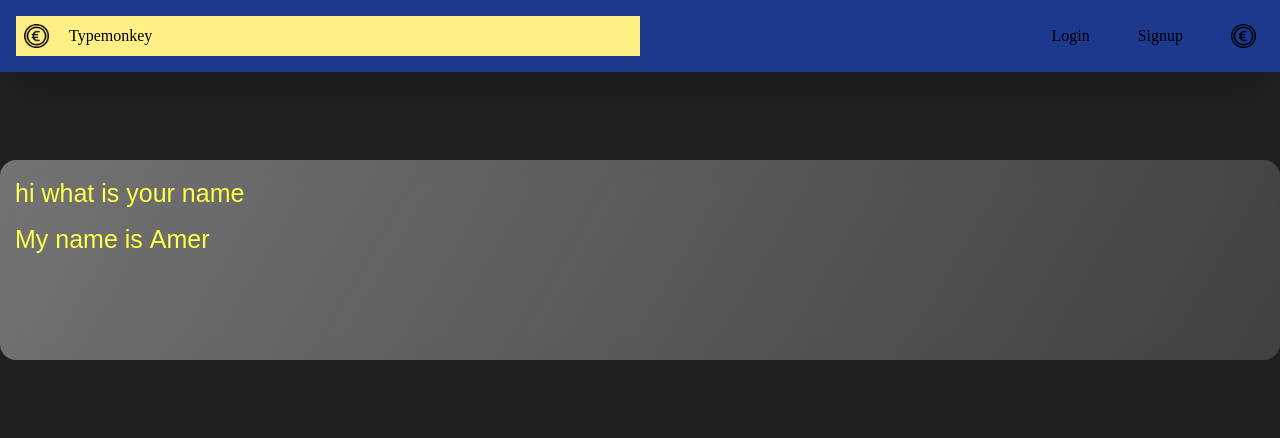
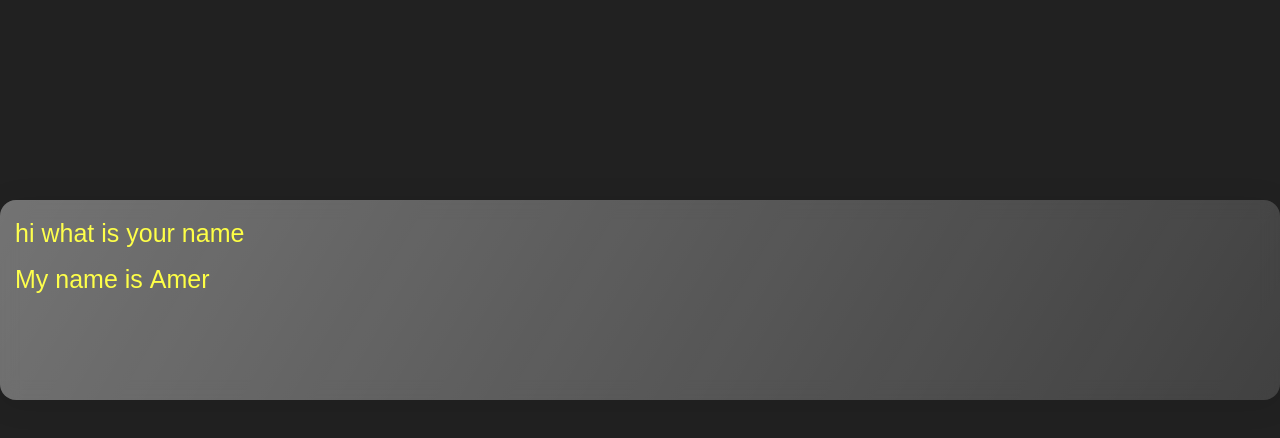
Before and after one commit to Mat-hew-24/typing-test-app, a Next.js app: page / in a window 1280 px wide. Shown: the top 438 px of the page. Built offline with nearby package versions, Linux system fonts and the light colour scheme.

Commit message:
typing and checking correctness done

```diff
--- a/app/components/mainPage.module.css
+++ b/app/components/mainPage.module.css
@@ -6,7 +6,7 @@
 
 .wordBox {
   display: flex;
-  top: 20%;
+  top: 200px;
   width: 100%;
   height: 200px;
   padding: 15px;
@@ -63,16 +63,35 @@
 }
 
 .line {
-  display: flex;
+  display: block; /* stack lines vertically */
   margin-bottom: 8px;
 }
 
 .word {
-  display: flex;
+  display: inline; /* keep words inline */
 }
 
 .letter {
-  display: inline-block;
-  color: #feff04;
-  /* Add your letter styling here */
+  display: inline-block; /* or just inline */
+  margin: 0;
+  padding: 0;
+  /* your other styles */
 }
+.correct {
+  color: #22c55e; /* green-500 */
+}
+.incorrect {
+  color: #ef4444; /* red-500 */
+}
+
+.textBox {
+  opacity: 0;
+  position: absolute;
+  left: 0;
+  top: 0;
+  width: 100%;
+  height: 100%;
+  z-index: 10;
+  resize: none;
+  pointer-events: auto;
+}
--- a/app/components/typingBox.tsx
+++ b/app/components/typingBox.tsx
@@ -1,36 +1,66 @@
+"use client";
+
+import React, { useState } from "react";
 import styles from "./mainPage.module.css";
 
-function strToNestedArray(str: string): string[][][] {
-  return str
-    .split("\n") // Split into lines
-    .map(
-      (line) =>
-        line
-          .trim()
-          .split(/\s+/) // Split into words (by spaces or tabs)
-          .map((word) => [...word]) // Split each word into characters
-    );
+function strToNestedArray(str: string): string[][] {
+  return str.split("\n").map((line) => [...line]);
 }
 
-export default function typingBox() {
-  const lettersArr = strToNestedArray("hi what is your name\nMy name is Amer");
+const targetText = "hi what is your name\nMy name is Amer";
+
+export default function TypingBox() {
+  const [userInput, setUserInput] = useState("");
+  const lettersArr = strToNestedArray(targetText);
+
+  // Flatten the target text for comparison (preserves spaces and newlines)
+  const flatTarget = targetText.split("");
+  const flatInput = userInput.split("");
+
+  // Handle input
+  const handleChange = (e: React.ChangeEvent<HTMLTextAreaElement>) => {
+    setUserInput(e.target.value);
+  };
+
+  let inputIndex = 0;
+
   return (
+    <div>
+      <textarea
+        value={userInput}
+        onChange={handleChange}
+        className={styles.textBox}
+        autoFocus
+        tabIndex={0}
+      />
       <div className={styles.wordBox}>
         {lettersArr.map((words, lineIdx) => (
           <div className={styles.line} key={lineIdx}>
-          {words.map((letters, wordIdx) => (
+            {words.map((word, wordIdx) => (
               <span className={styles.word} key={wordIdx}>
-              {letters.map((letter, letterIdx) => (
-                <span className={styles.letter} key={letterIdx}>
+                {[...word].map((letter, letterIdx) => {
+                  const currentInput = flatInput[inputIndex];
+                  let letterClass = styles.letter;
+                  if (currentInput !== undefined) {
+                    if (currentInput === letter) {
+                      letterClass += " " + styles.correct;
+                    } else {
+                      letterClass += " " + styles.incorrect;
+                    }
+                  }
+                  inputIndex++;
+                  return (
+                    <span className={letterClass} key={letterIdx}>
                       {letter === " " ? "\u00A0" : letter}
                     </span>
-              ))}
-              {/* Add space between words except the last word */}
-              {wordIdx < words.length - 1 && <span>{"\u00A0"}</span>}
+                  );
+                })}
+                {/* Removed: {wordIdx < words.length - 1 && <span>{"\u00A0"}</span>} */}
               </span>
             ))}
           </div>
         ))}
       </div>
+    </div>
   );
 }
--- a/app/layout.tsx
+++ b/app/layout.tsx
@@ -29,7 +29,6 @@ export default function RootLayout({
       <body
         className={`${geistSans.variable} ${geistMono.variable} antialiased`}
       >
-        <Navbar />
         {children}
         <TypingBox />
       </body>
```
Lines whose indentation alone changed are shown as unchanged.
